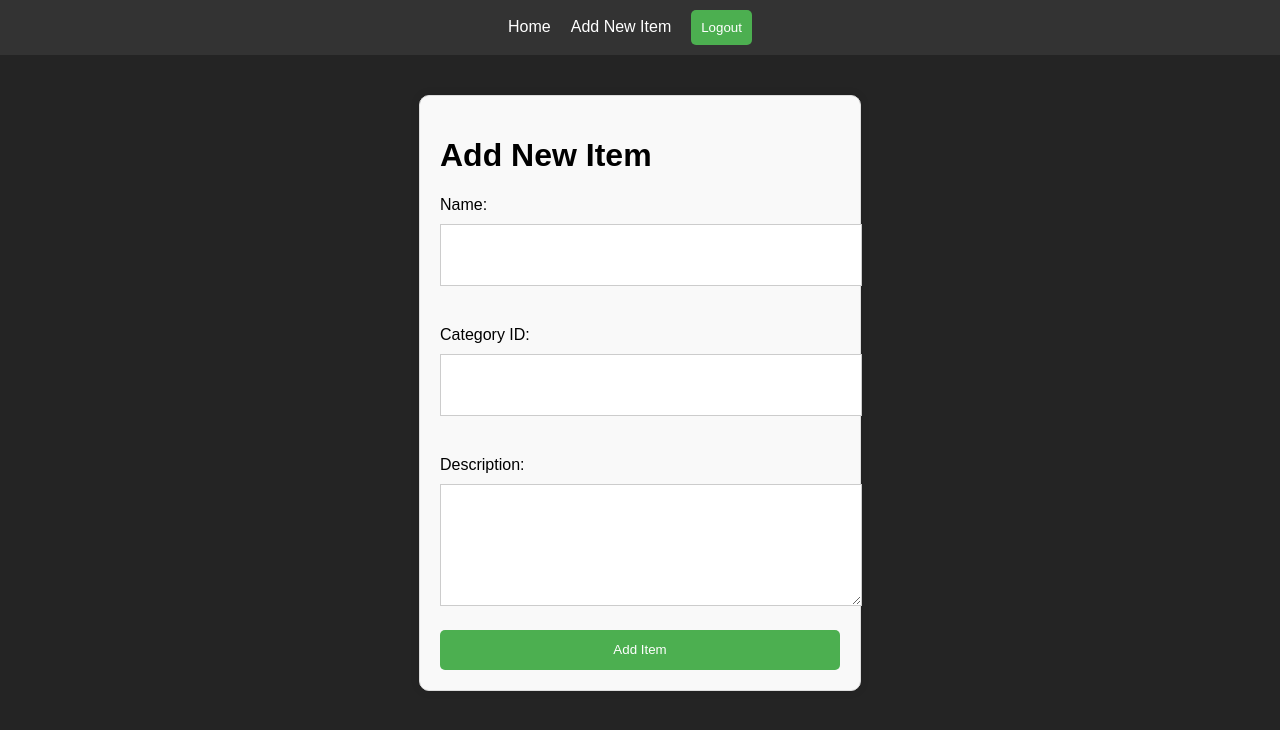
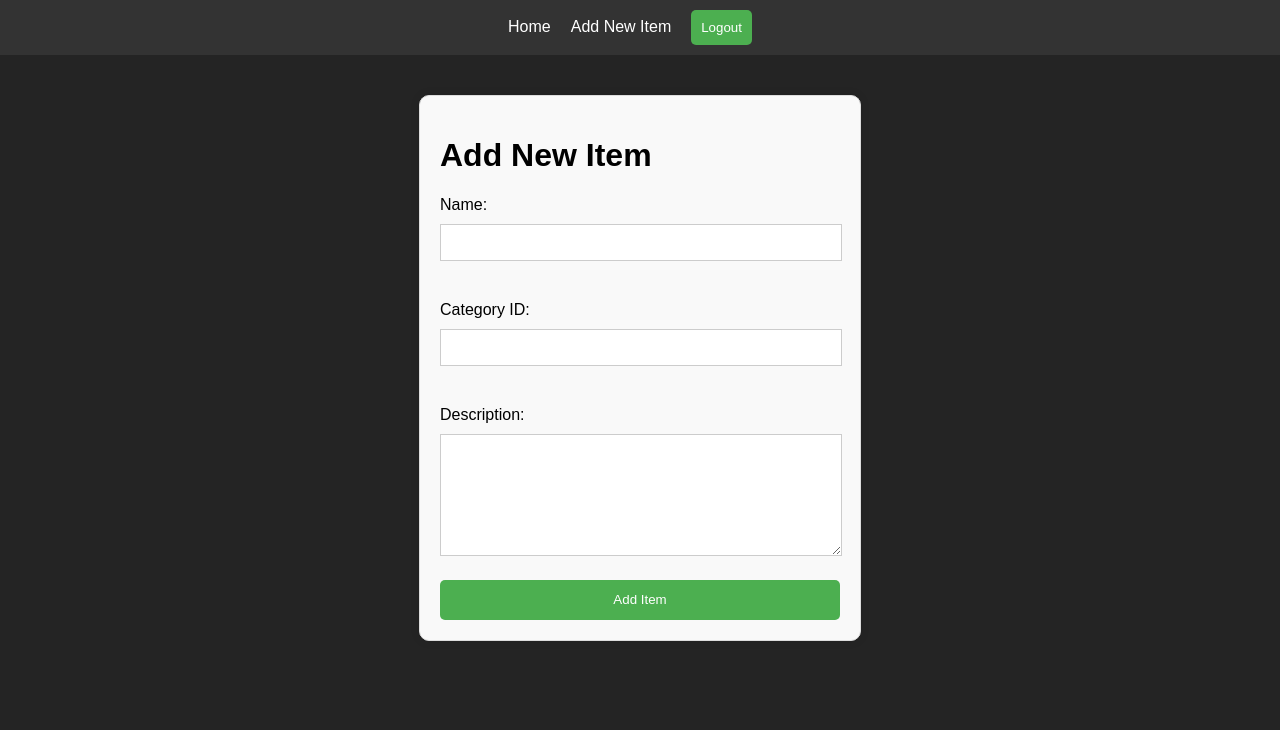
Before and after one commit to Paul-ike/wardrobe-management-frontend, a Vue app: page /new-item in a window 1280 px wide. Shown: the top 730 px of the page. Built offline with nearby package versions, Linux system fonts and the light colour scheme; sample sign-in values are in the browser's storage.

Commit message:
:lock: feat: Update NewItem form to use toast notifications

```diff
--- a/index.html
+++ b/index.html
@@ -4,7 +4,7 @@
     <meta charset="UTF-8" />
     <link rel="icon" type="image/svg+xml" href="/vite.svg" />
     <meta name="viewport" content="width=device-width, initial-scale=1.0" />
-    <title>Vite + Vue</title>
+    <title>Wardrobe</title>
   </head>
   <body>
     <div id="app"></div>
--- a/src/components/NewItemForm.vue
+++ b/src/components/NewItemForm.vue
@@ -1,3 +1,4 @@
+// src/components/NewItemForm.vue
 <template>
   <div class="new-item-form">
     <h1>Add New Item</h1>
@@ -21,6 +22,7 @@
 
 <script>
 import axios from 'axios';
+import { useToast } from 'vue-toastification';
 
 export default {
   name: 'NewItemForm',
@@ -30,6 +32,11 @@ export default {
       category_id: '',
       description: ''
     }
+  },
+  setup() {
+    const toast = useToast();
+
+    return { toast };
   },
   methods: {
     submitForm() {
@@ -43,10 +50,17 @@ export default {
         }
       })
       .then(() => {
+        this.toast.success('Item added successfully');
         this.$router.push('/');
       })
       .catch(error => {
-        console.error(error);
+        if (error.response.status === 422) {
+          this.toast.error('Invalid data provided');
+        } else if (error.response.status === 401) {
+          this.toast.error('Unauthorized access');
+        } else {
+          this.toast.error('Failed to add item');
+        }
       });
     }
   }
@@ -74,15 +88,14 @@ label {
 }
 
 input[type="text"], input[type="number"] {
-  width: 100%;
-  height: 40px;
+  width: 95%;
   margin-bottom: 20px;
   padding: 10px;
   border: 1px solid #ccc;
 }
 
 textarea {
-  width: 100%;
+  width: 95%;
   height: 100px;
   padding: 10px;
   border: 1px solid #ccc;
```
